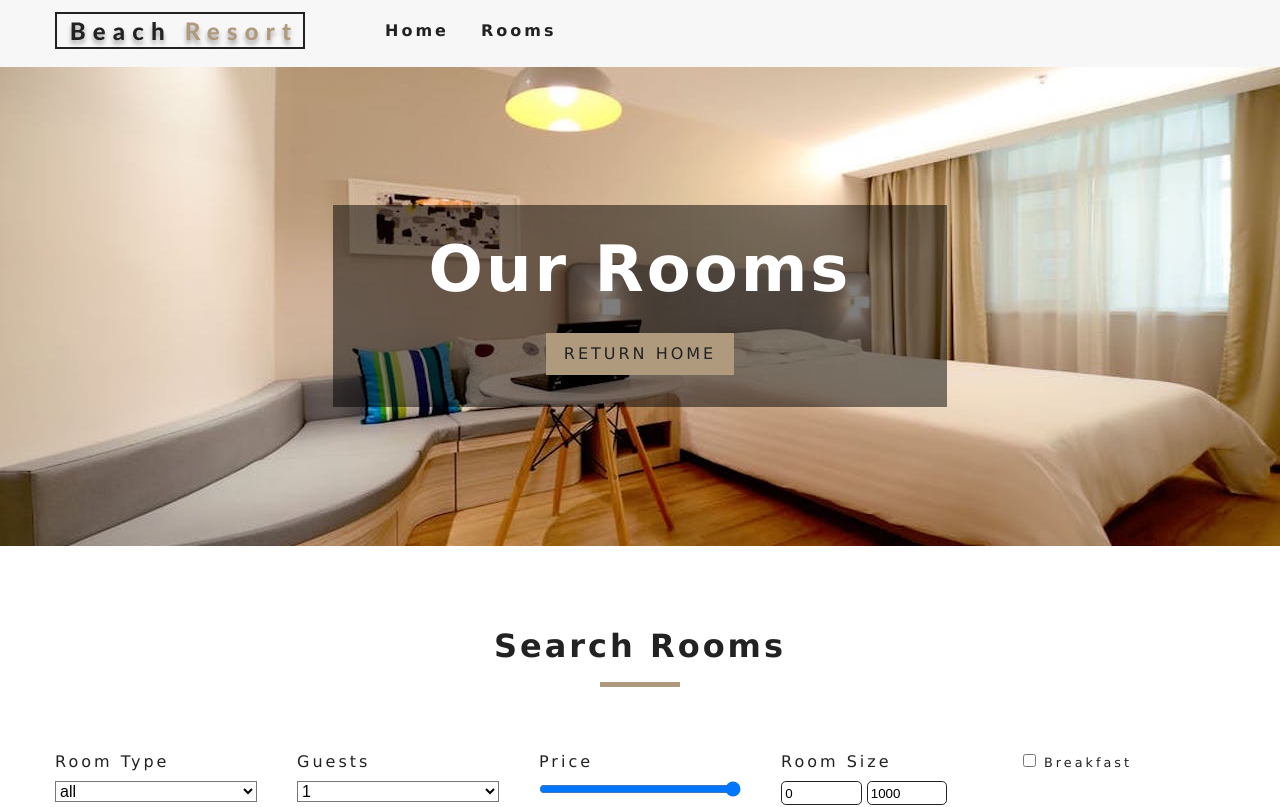
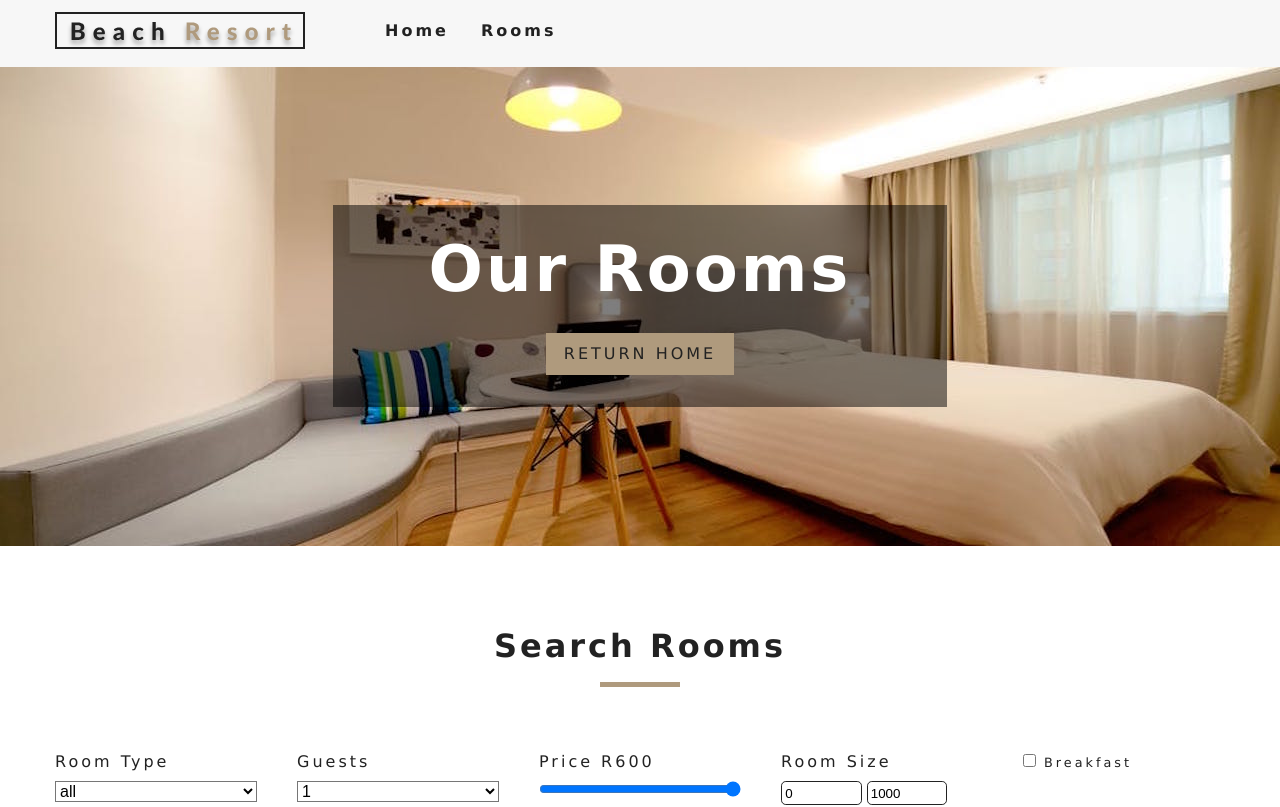
Before and after one commit to msingelwa/beach-resort, a React (Create React App) app: page /rooms in a window 1280 px wide. Shown: the top 807 px of the page. Built offline with nearby package versions, Linux system fonts and the light colour scheme.

Commit message:
Room filter update

```diff
--- a/src/components/RoomsFilter.js
+++ b/src/components/RoomsFilter.js
@@ -33,7 +33,7 @@ export default function RoomsFilter({ rooms }) {
 
     return (
         <section className="filter-container">
-            <Title title='search rooms'></Title>
+            <Title title='search rooms' />
             <form className="filter-form">
                 {/*select type */}
                 <div className="form-group">
@@ -55,7 +55,7 @@ export default function RoomsFilter({ rooms }) {
 
                 {/*room price */}
                 <div className="form-group">
-                    <label htmlFor="price">Price</label>
+                    <label htmlFor="price">Price R{price}</label>
                     <input type="range" name="price" min={minPrice} max={maxPrice} value={price} onChange={handleChange} className="form-control">
 
                     </input>
```
